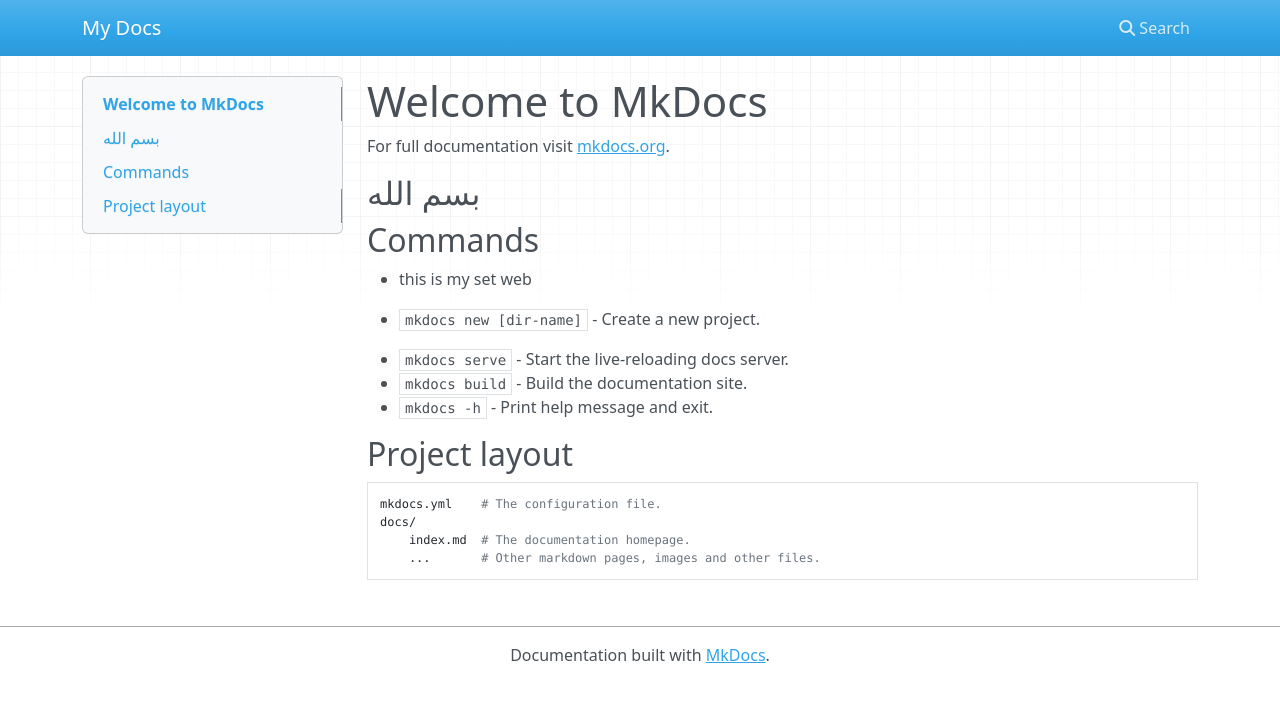
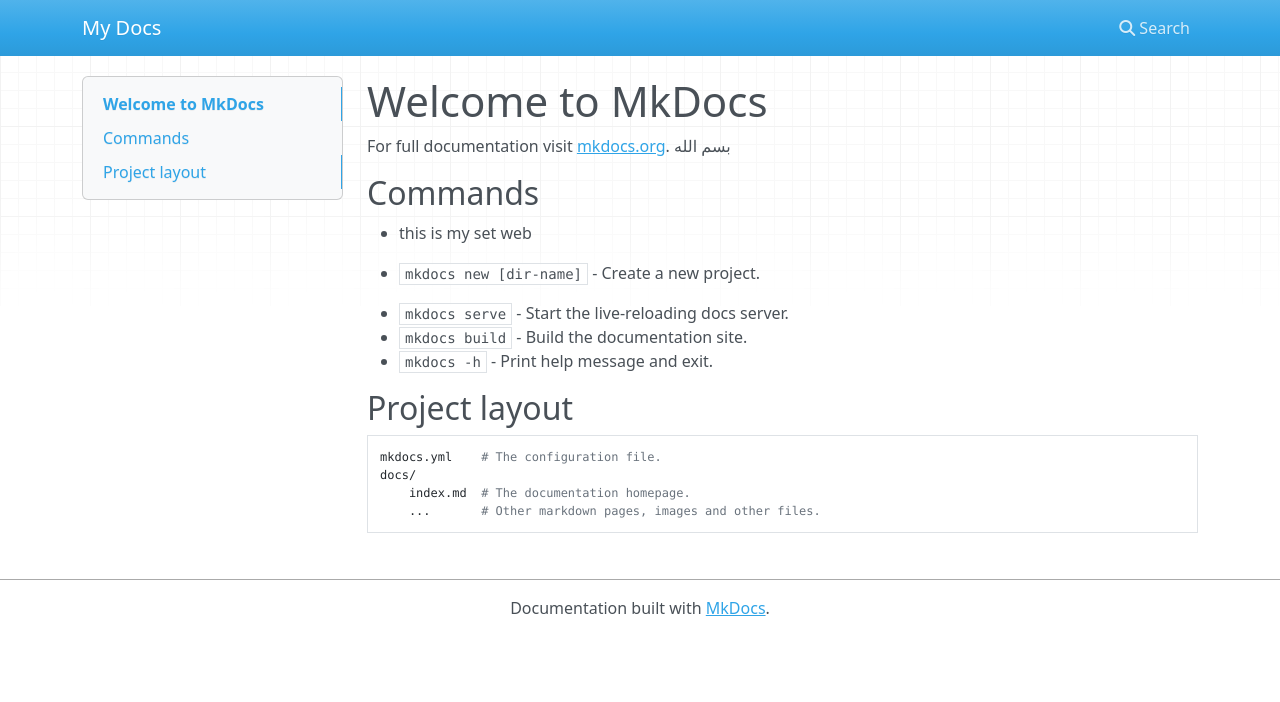
Before and after one commit to belkhirbeg/belkhir.beg, an MkDocs documentation site: the page built from docs/index.md, in a window 1280 px wide. Shown: the top 702 px of the page. Built offline with MkDocs 1.6.1, drawn with Linux system fonts in a browser that asks for light colours; nearby versions of some CDN libraries.

Commit message:
Update index.md

```diff
--- a/docs/index.md
+++ b/docs/index.md
@@ -1,7 +1,7 @@
 # Welcome to MkDocs
 
 For full documentation visit [mkdocs.org](https://www.mkdocs.org).
-## بسم الله
+                                                                   بسم الله
 ## Commands
 * this is my set web
 
```
